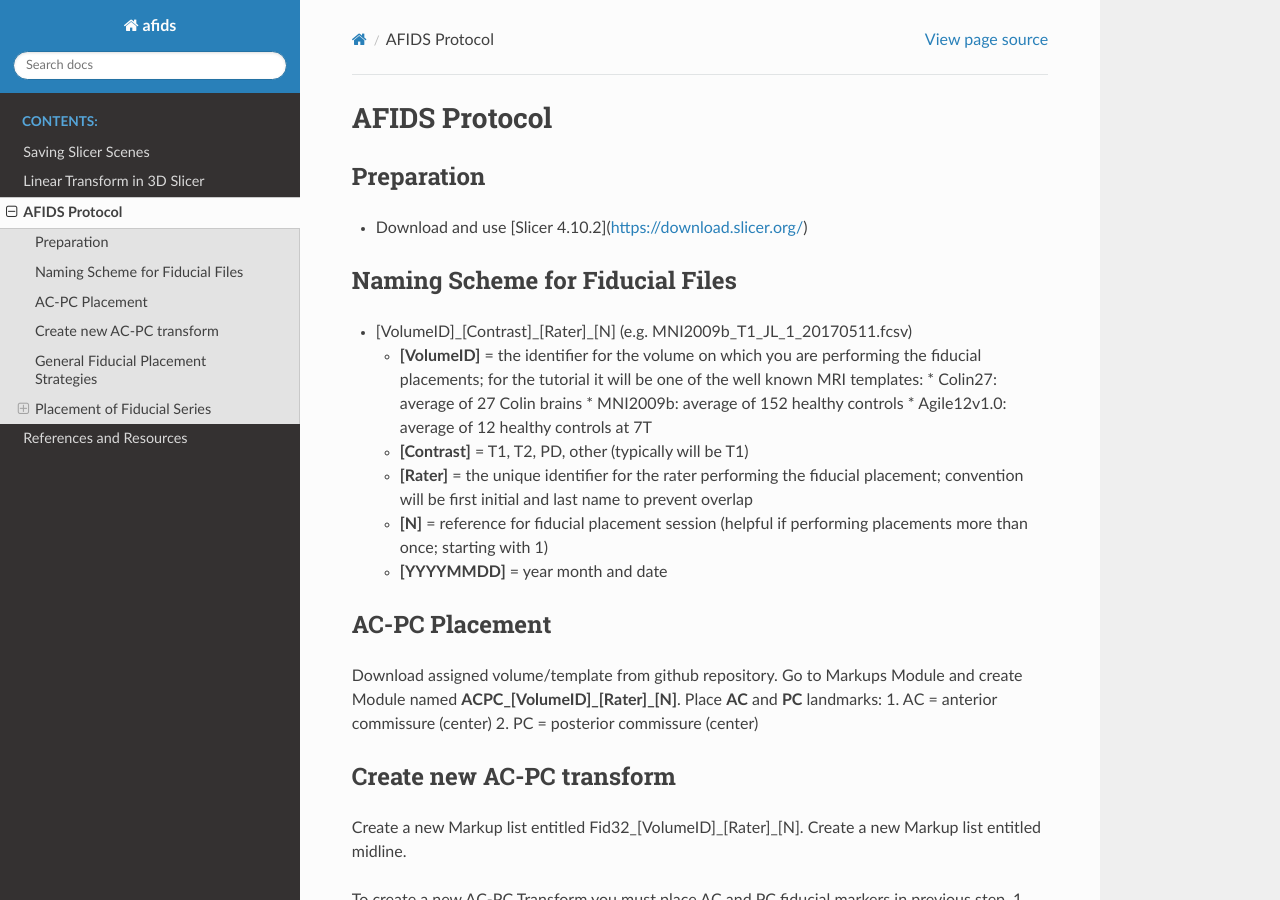
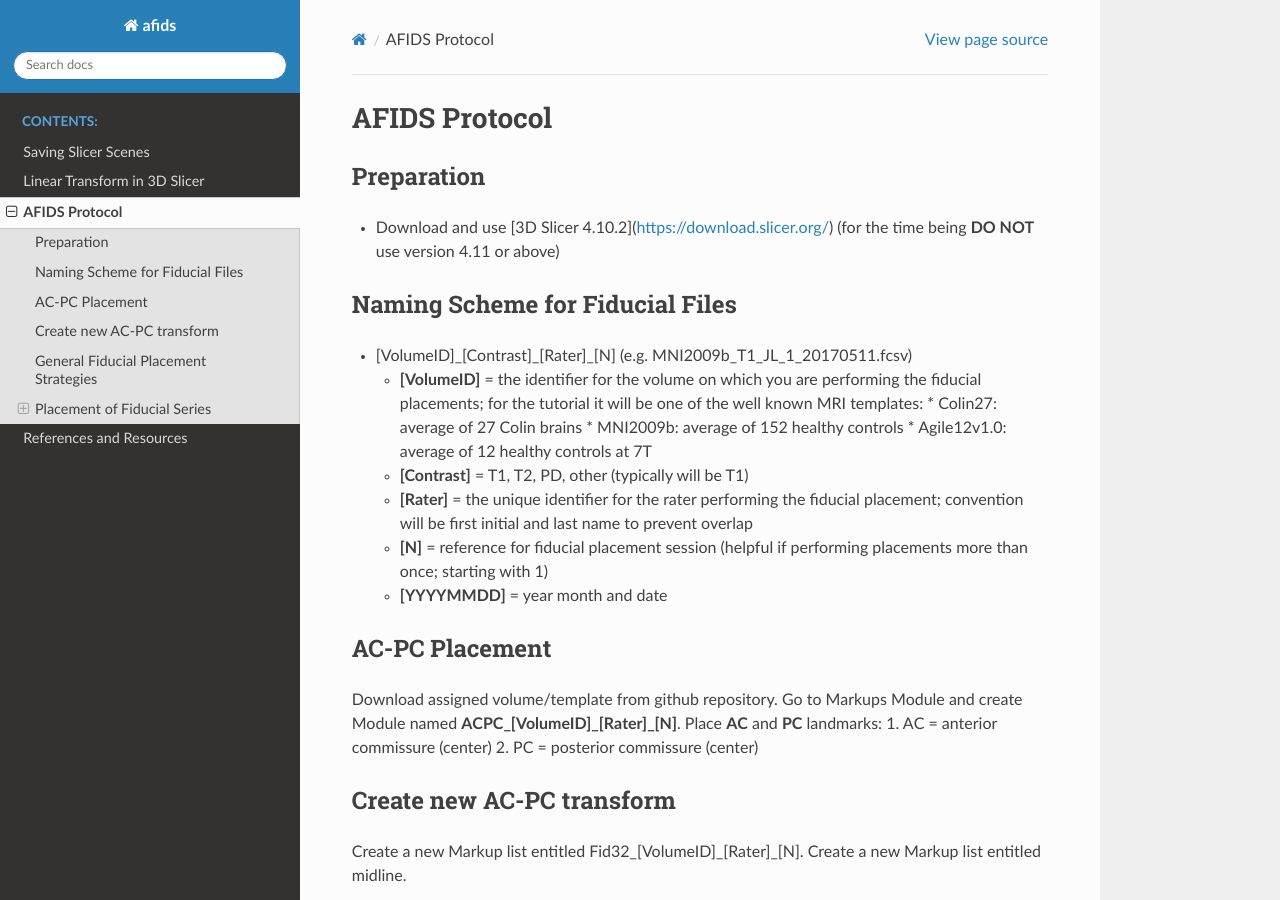
Before and after one commit to afids/afids-protocol-original, a Sphinx documentation site: the page built from docs/source/AFIDSprotocol.rst, in a window 1280 px wide and 900 px high. Built offline with Sphinx 7.4.7 and the Read the Docs theme 2.0.0, drawn with Linux system fonts in a browser that asks for light colours; formulas are drawn with MathJax 3; some of the changed lines change nothing that is shown.

Commit message:
figure link update also version warning
changed figures to red cursor for better visibility as used in the markdown version of the protocol

```diff
--- a/docs/source/AFIDSprotocol.rst
+++ b/docs/source/AFIDSprotocol.rst
@@ -4,7 +4,7 @@
 
 Preparation
 -----------
-* Download and use [Slicer 4.10.2](https://download.slicer.org/)
+* Download and use [3D Slicer 4.10.2](https://download.slicer.org/) (for the time being **DO NOT** use version 4.11 or above)
 
 Naming Scheme for Fiducial Files
 --------------------------------
@@ -70,7 +70,7 @@
 ###############
 * Place at the center of the commissure
 
-.. image:: images/01_AC.png
+.. image:: ../../figures/01_AC.png
 	:align: center
 	:alt: 01. Anterior Commissure
 
@@ -78,7 +78,7 @@
 ###############
 * Place at the center of the commissure
 
-.. image:: images/02_PC.png
+.. image:: ../../figures/02_PC.png
 	:align: center
 	:alt: 02. Posterior Commissure
 
@@ -87,7 +87,7 @@
 * Inferior part of sulcus of inferior colliculi at the midline junction of inferior colliculi
 * Inferior most boundary of longitudinal intercollicular sulcus
 
-.. image:: images/03_InfracollicularSulcus.png
+.. image:: ../../figures/03_InfracollicularSulcus.png
 	:align: center
 	:alt: 03. Infracollicular Sulcus
 
@@ -95,7 +95,7 @@
 ##############################################
 * At the junction but because the junction tapers off gradually, choose the ventral/inferior/pontine side of the junction using the sagittal and coronal views
 
-.. image:: images/04_PMJ.png
+.. image:: ../../figures/04_PMJ.png
 	:align: center
 	:alt: 04. Pontomesencephalic Junction
 
@@ -105,7 +105,7 @@
 * Use coronal slice to help optimize location at boundary of 3rd ventricle and surrounding brain
 * Commentary: useful fiducial location for DBS since subthalamic nucleus close by
 
-.. image:: images/05_SIPF.png
+.. image:: ../../figures/05_SIPF.png
 	:align: center
 	:alt: 05. Superior Interpeduncular Fossa
 
@@ -115,7 +115,7 @@
 * Localize using axial slices; at boundary of CSF and brain
 * Use the coronal and sagittal views to optimize the location so that this point is in the angle created in all views
 
-.. image:: images/06_RSLMS.png
+.. image:: ../../figures/06_RSLMS.png
 	:align: center
 	:alt: 06. Right Superior Lateral Mesencephalic Sulcus
 
@@ -124,7 +124,7 @@
 
 * As in 6
 
-.. image:: images/07_LSLMS.png
+.. image:: ../../figures/07_LSLMS.png
 	:align: center
 	:alt: 07. Left Superior Lateral Mesencephalic Sulcus
 
@@ -134,7 +134,7 @@
 * Localize at junction between midbrain and pons first using axial slices
 * Refine positioning using sagittal view (at the change in angle of brainstem at the PMJ)
 
-.. image:: images/08_RILMS.png
+.. image:: ../../figures/08_RILMS.png
 	:align: center
 	:alt: 08. Right Inferior Lateral Mesencephalic Sulcus
 
@@ -143,7 +143,7 @@
 
 * As in 8
 
-.. image:: images/09_LILMS.png
+.. image:: ../../figures/09_LILMS.png
 	:align: center
 	:alt: 09. Left Inferior Lateral Mesencephalic Sulcus
 
@@ -153,7 +153,7 @@
 * Jump to AC or another midline AFID to get to the mid-sagittal slice, then place using the sagittal view
 * Most superior point of cerebellar vermis; one of the vermian lobules
 
-.. image:: images/10_culmen.png
+.. image:: ../../figures/10_culmen.png
 	:align: center
 	:alt: 10. Culmen
 
@@ -163,7 +163,7 @@
 * Click to jump to AC landmark and place using the sagittal view
 * Midpoint between the mamillary bodies; remember to place at the border of the grey matter
 
-.. image:: images/11_IMS.png
+.. image:: ../../figures/11_IMS.png
 	:align: center
 	:alt: 11. Intermammillary sulcus
 
@@ -172,7 +172,7 @@
 
 * Place at the center of the mammillary body
 
-.. image:: images/12_RMB.png
+.. image:: ../../figures/12_RMB.png
 	:align: center
 	:alt: 12. Right Mammillary body
 
@@ -181,7 +181,7 @@
 
 * As in 12
 
-.. image:: images/13_LMB.png
+.. image:: ../../figures/13_LMB.png
 	:align: center
 	:alt: 13. Left Mammillary body
 
@@ -191,7 +191,7 @@
 * Click to jump to the AC landmark on the sagittal view and place AFID in the middle of gland (use all views to correctly place this point)
 * Occasionally the pineal gland is calcified, which makes it more difficult to find the center of the gland. Be sure to scroll back and forth in all views to find the true center point regardless of asymmetry of calcifications
 
-.. image:: images/14_PG.png
+.. image:: ../../figures/14_PG.png
 	:align: center
 	:alt: 14. Pineal Gland
 
@@ -200,7 +200,7 @@
 
 * Defined at same coronal slice as AC (jump to it)
 
-.. image:: images/15_RLVAC.png
+.. image:: ../../figures/15_RLVAC.png
 	:align: center
 	:alt: 15. Right Lateral Aspect of Frontal Horn on Coronal Section of AC
 
@@ -209,7 +209,7 @@
 
 * As in 15
 
-.. image:: images/16_LLVAC.png
+.. image:: ../../figures/16_LLVAC.png
 	:align: center
 	:alt: 16. Left Lateral Aspect of Frontal Horn on Coronal Section of AC
 
@@ -218,7 +218,7 @@
 
 * Defined at same coronal slice as PC (jump to it)
 
-.. image:: images/17_RLVPC.png
+.. image:: ../../figures/17_RLVPC.png
 	:align: center
 	:alt: 17. Right Lateral Aspect of Frontal Horn on Coronal Section of PC
 
@@ -227,7 +227,7 @@
 
 * As in 17
 
-.. image:: images/18_LLVPC.png
+.. image:: ../../figures/18_LLVPC.png
 	:align: center
 	:alt: 18. Left Lateral Aspect of Frontal Horn on Coronal Section of PC
 
@@ -237,7 +237,7 @@
 * Jump to AC and place using sagittal view
 * Optimize using coronal view as most anterior point of the corpus callosum on coronal slice
 
-.. image:: images/19_Genu.png
+.. image:: ../../figures/19_Genu.png
 	:align: center
 	:alt: 19. Genu of Corpus Callosum
 
@@ -247,7 +247,7 @@
 * Jump to AC and place using sagittal view.
 * Optimize using axial view as the inferior-most point on axial section
 
-.. image:: images/20_splenium.png
+.. image:: ../../figures/20_splenium.png
 	:align: center
 	:alt: 20. Splenium of Corpus Callosum
 
@@ -258,7 +258,7 @@
 * Choose a more ventral/inferior point on the coronal view
 * Place at the boundary of CSF and brain
 
-.. image:: images/21_RALTH.png
+.. image:: ../../figures/21_RALTH.png
 	:align: center
 	:alt: 21. Right Anterolateral Temporal Horn
 
@@ -267,7 +267,7 @@
 
 * As in 21
 
-.. image:: images/22_LALTH.png
+.. image:: ../../figures/22_LALTH.png
 	:align: center
 	:alt: 22. Left Anterolateral Temporal Horn
 
@@ -280,7 +280,7 @@
 	* "narrow medially projecting space between hippocampal head & ventricular surface of amygdala located lateral to uncal apex")
 * Place at the boundary of CSF and brain
 
-.. image:: images/23_RSAMTH.png
+.. image:: ../../figures/23_RSAMTH.png
 	:align: center
 	:alt: 23. R superior AM temporal horn
 
@@ -289,7 +289,7 @@
 
 * As in 23
 
-.. image:: images/24_LSAMTH.png
+.. image:: ../../figures/24_LSAMTH.png
 	:align: center
 	:alt: 24. L superior AM temporal horn
 
@@ -300,7 +300,7 @@
 * Jump to 21 (right AL temporal horn) and scroll to find the most medial (and anterior) showing of the CSF
 * Optimize using the axial view again to find the most anteromedial showing of the CSF
 
-.. image:: images/25_RIAMTH.png
+.. image:: ../../figures/25_RIAMTH.png
 	:align: center
 	:alt: 25. R inferior AM temporal horn
 
@@ -310,7 +310,7 @@
 * Like in 25
 * Jump to 22 (left AL temporal horn) and scroll the find the most medial showing of the CSF
 
-.. image:: images/26_LIAMTH.png
+.. image:: ../../figures/26_LIAMTH.png
 	:align: center
 	:alt: 26. L inferior AM temporal horn
 
@@ -320,7 +320,7 @@
 * Defined on sagittal slice at takeoff from posterior hippocampus below splenium
 * Begin on the sagittal view (make sure the view is on the right side), scroll back and forrth to find the point where the tail of the hippocampus begins to become pointed and "takeoff"
 
-.. image:: images/27_RIGO.png
+.. image:: ../../figures/27_RIGO.png
 	:align: center
 	:alt: 27. R indusium griseum origin
 
@@ -329,7 +329,7 @@
 
 * As in 27
 
-.. image:: images/28_LIGO.png
+.. image:: ../../figures/28_LIGO.png
 	:align: center
 	:alt: 28. L indusium griseum origin
 
@@ -340,7 +340,7 @@
 * If it is hard to see on the coronal view then you can make the first placement using the axial view (make sure the view is on the right side of the brain).
 * Optimize using other views
 
-.. image:: images/29_RVOH.png
+.. image:: ../../figures/29_RVOH.png
 	:align: center
 	:alt: 29. R ventral occipital horn
 
@@ -348,7 +348,7 @@
 ############################
 * As in 29
 
-.. image:: images/30_LVOH.png
+.. image:: ../../figures/30_LVOH.png
 	:align: center
 	:alt: 30. L ventral occipital horn
 
@@ -358,7 +358,7 @@
 * Sulcal fundus = at depth of sulcus and boundary of gray matter-white matter
 * Posterior and most superior portion visible on axial slice
 
-.. image:: images/31_ROSF.png
+.. image:: ../../figures/31_ROSF.png
 	:align: center
 	:alt: 31. R olfactory sulcal fundus
 
@@ -367,6 +367,6 @@
 
 * As in 31
 
-.. image:: images/32_LOSF.png
+.. image:: ../../figures/32_LOSF.png
 	:align: center
 	:alt: 32. L olfactory sulcal fundus
```
